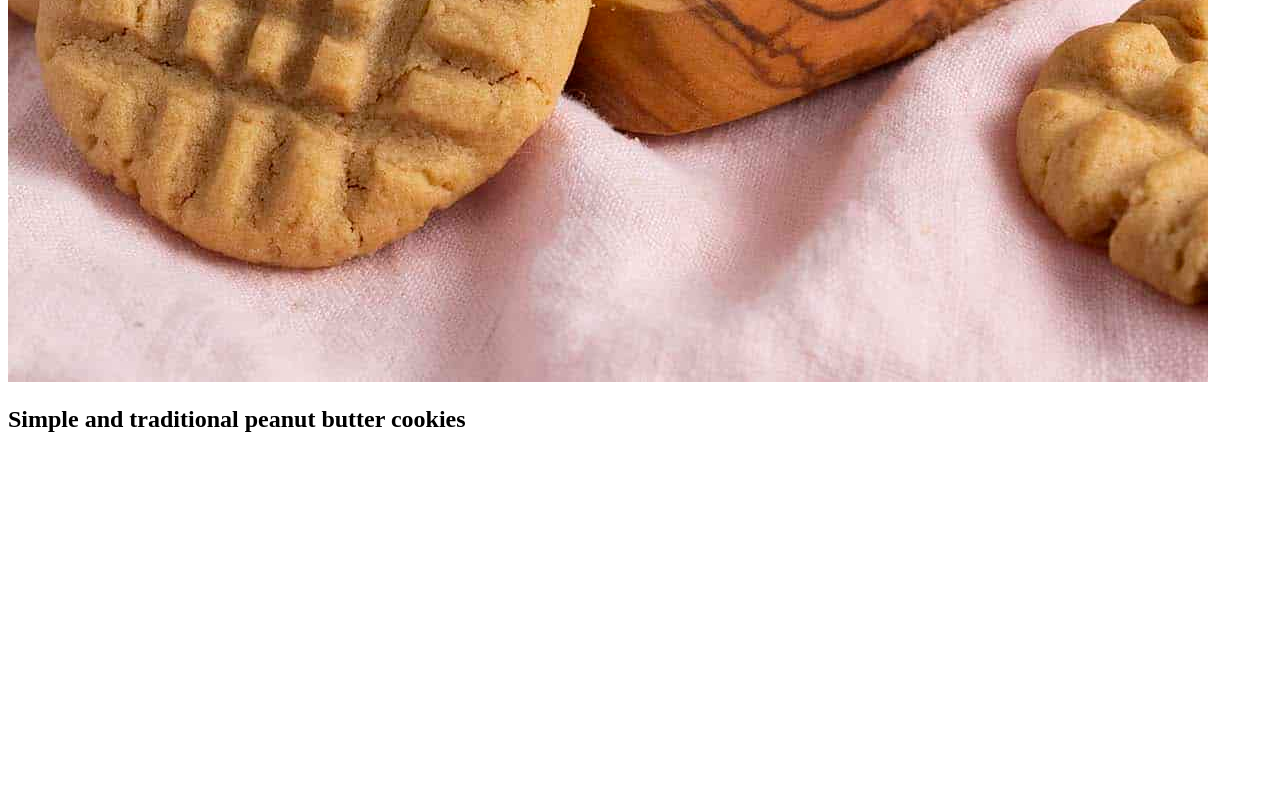
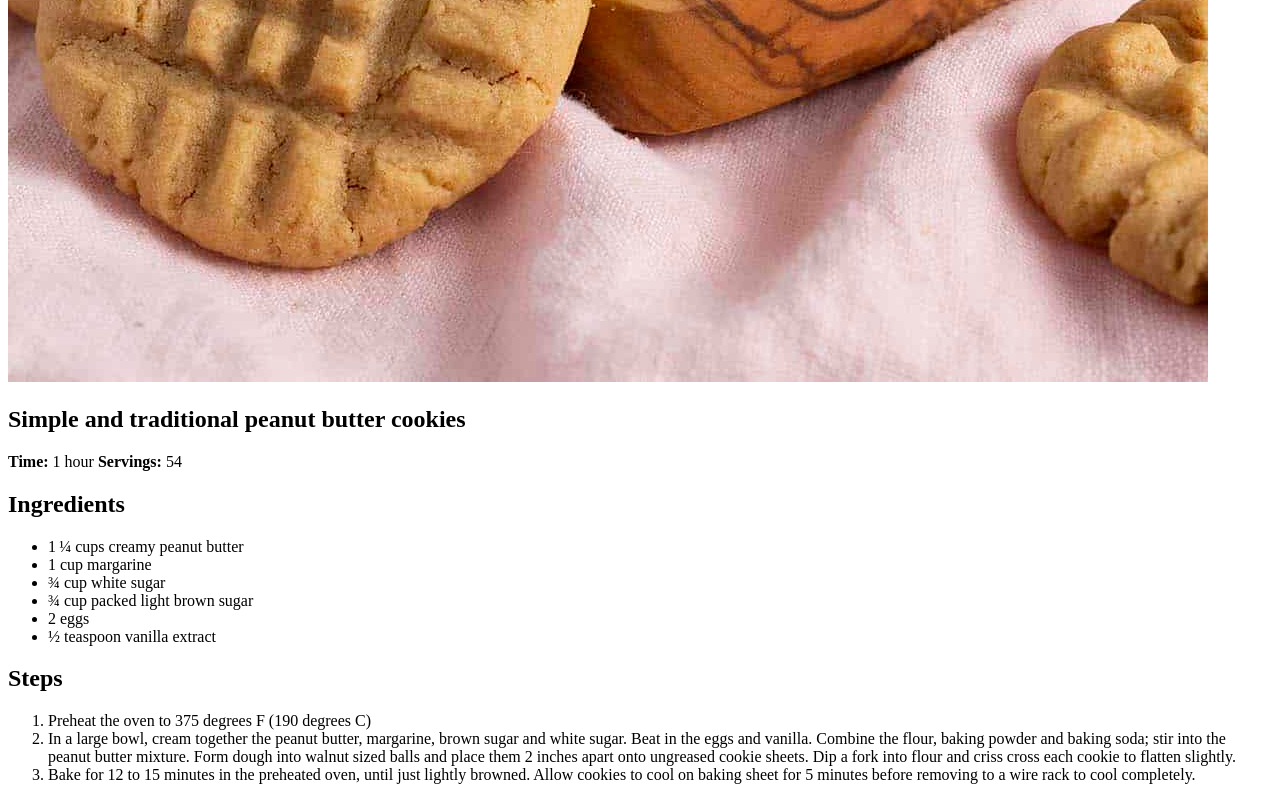
Before and after one commit to penach0/odin-recipes, a plain HTML site: page recipes/pb-cookies.html in a window 1280 px wide. Shown: the part 1399-2199 px from the top of the page. Before the commit the page ends 1852 px from the top, so only its background shows below. Drawn offline with Linux system fonts and the light colour scheme.

Commit message:
Complete pb-cookies.html

```diff
--- a/recipes/pb-cookies.html
+++ b/recipes/pb-cookies.html
@@ -8,6 +8,32 @@
         <h1>Peanut Butter Cookies</h1>
         <img src="pb-cookies.jpg" alt="pb-cookies">
         <h2>Simple and traditional peanut butter cookies</h2>
+        <p><strong>Time:</strong> 1 hour    <strong>Servings:</strong> 54</p>
+
+        <h2>Ingredients</h2>
+        <ul>
+            <li>1 ¼ cups creamy peanut butter</li>
+            <li>1 cup margarine</li>
+            <li>¾ cup white sugar</li>
+            <li>¾ cup packed light brown sugar</li>
+            <li>2 eggs</li>
+            <li>½ teaspoon vanilla extract</l>
+        </ul>
+
+        <h2>Steps</h2>
+        <ol>
+            <li>Preheat the oven to 375 degrees F (190 degrees C)</li>
+            <li>In a large bowl, cream together the peanut butter, margarine,
+                brown sugar and white sugar. Beat in the eggs and vanilla.
+                Combine the flour, baking powder and baking soda;
+                stir into the peanut butter mixture. Form dough into walnut
+                sized balls and place them 2 inches apart onto ungreased cookie
+                sheets. Dip a fork into flour and criss cross each cookie to
+                flatten slightly.</li>
+            <li>Bake for 12 to 15 minutes in the preheated oven, until just
+                 lightly browned. Allow cookies to cool on baking sheet for
+                 5 minutes before removing to a wire rack to cool completely.</li>
+        </ol>
 
     </body>
 </html>
```
